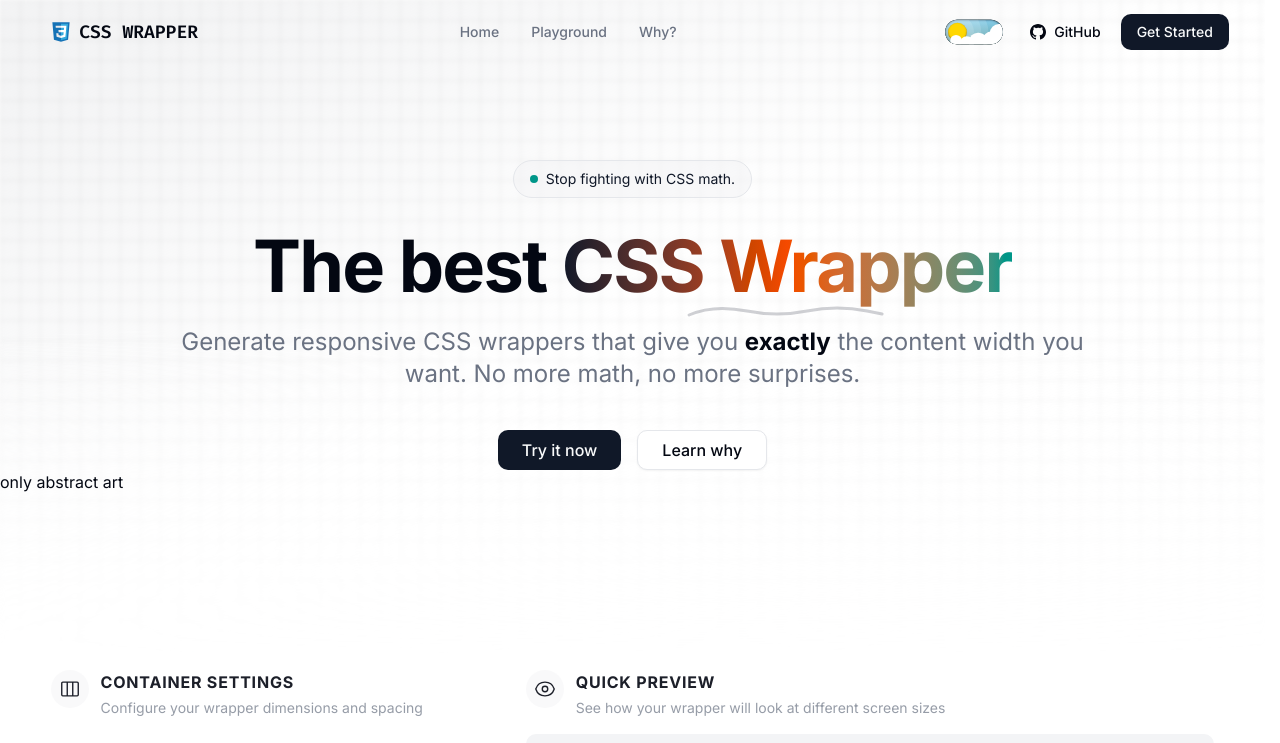
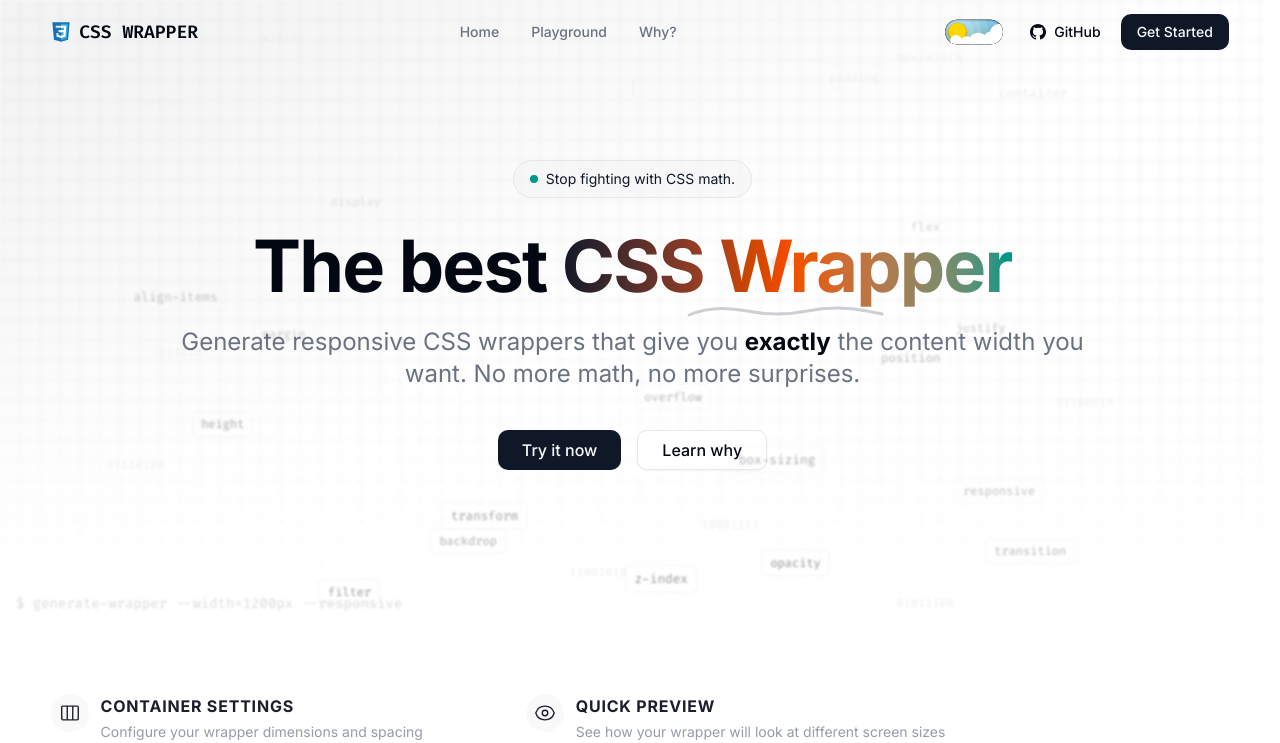
Before and after one commit to NazmusSayad/css-wrapper, a Next.js app: page / in a window 1280 px wide. Shown: the top 743 px of the page. Built offline with nearby package versions, Linux system fonts and the light colour scheme.

Commit message:
refactor(hero): update Hero component layout and add HeroCodeAnimations for enhanced visual effects

```diff
--- /dev/null
+++ b/src/features/landing/hero-code-animations.tsx
@@ -0,0 +1,272 @@
+'use client'
+/* eslint-disable react/no-unknown-property */
+
+export function HeroCodeAnimations() {
+  return (
+    <div className="pointer-events-none absolute inset-0 size-full overflow-hidden [mask-image:linear-gradient(to_top,black_0%,transparent_100%)] [mask-size:100%_100%] [mask-repeat:no-repeat] opacity-50 blur-[1px]">
+      <style jsx>{`
+        .float-up {
+          animation: floatUp 4s ease-in-out infinite;
+        }
+
+        .slide-fade {
+          animation: slideFade 3s ease-in-out infinite;
+        }
+
+        .scale-pulse {
+          animation: scalePulse 2.5s ease-in-out infinite;
+        }
+
+        .wave-motion {
+          animation: waveMotion 5s ease-in-out infinite;
+        }
+
+        .binary-flicker {
+          animation: binaryFlicker 3s linear infinite;
+        }
+
+        .binary-slide {
+          animation: binarySlide 4s ease-in-out infinite;
+        }
+
+        .binary-fade {
+          animation: binaryFade 2.8s ease-in-out infinite;
+        }
+
+        .cursor-glow {
+          animation: cursorGlow 1.5s ease-in-out infinite alternate;
+        }
+
+        .type-writer {
+          animation: typeWriter 4s steps(40) infinite;
+        }
+
+        .progress-fill {
+          animation: progressFill 3s ease-in-out infinite;
+        }
+
+        @keyframes floatUp {
+          0%,
+          100% {
+            transform: translateY(0px) scale(1);
+            opacity: 0.8;
+          }
+          50% {
+            transform: translateY(-10px) scale(1.05);
+            opacity: 1;
+          }
+        }
+
+        @keyframes slideFade {
+          0%,
+          100% {
+            transform: translateX(0px);
+            opacity: 0.7;
+          }
+          50% {
+            transform: translateX(5px);
+            opacity: 1;
+          }
+        }
+
+        @keyframes scalePulse {
+          0%,
+          100% {
+            transform: scale(1);
+            opacity: 0.8;
+          }
+          50% {
+            transform: scale(1.1);
+            opacity: 1;
+          }
+        }
+
+        @keyframes waveMotion {
+          0%,
+          100% {
+            transform: translateY(0px) translateX(0px);
+          }
+          25% {
+            transform: translateY(-5px) translateX(3px);
+          }
+          75% {
+            transform: translateY(5px) translateX(-3px);
+          }
+        }
+
+        @keyframes binaryFlicker {
+          0%,
+          100% {
+            opacity: 0.3;
+          }
+          25% {
+            opacity: 0.8;
+          }
+          50% {
+            opacity: 0.1;
+          }
+          75% {
+            opacity: 0.6;
+          }
+        }
+
+        @keyframes binarySlide {
+          0%,
+          100% {
+            transform: translateX(0px);
+            opacity: 0.4;
+          }
+          50% {
+            transform: translateX(8px);
+            opacity: 0.8;
+          }
+        }
+
+        @keyframes binaryFade {
+          0%,
+          100% {
+            opacity: 0.2;
+            transform: translateY(0px);
+          }
+          50% {
+            opacity: 0.7;
+            transform: translateY(-3px);
+          }
+        }
+
+        @keyframes cursorGlow {
+          0% {
+            opacity: 0.5;
+            transform: scaleY(1);
+          }
+          100% {
+            opacity: 1;
+            transform: scaleY(1.2);
+          }
+        }
+
+        @keyframes typeWriter {
+          0%,
+          10% {
+            width: 0%;
+          }
+          90%,
+          100% {
+            width: 100%;
+          }
+        }
+
+        @keyframes progressFill {
+          0% {
+            width: 0%;
+            opacity: 0.5;
+          }
+          50% {
+            width: 75%;
+            opacity: 1;
+          }
+          100% {
+            width: 100%;
+            opacity: 0.8;
+          }
+        }
+      `}</style>
+
+      <div className="absolute inset-0 font-mono text-xs">
+        {/* Top section - fewer elements */}
+        <div className="float-up absolute top-8 left-[20%] rounded border px-2 py-1">width</div>
+        <div className="slide-fade absolute top-16 right-[30%] rounded border px-2 py-1">
+          padding
+        </div>
+        <div className="wave-motion absolute top-12 left-[70%] rounded border px-2 py-1">
+          max-width
+        </div>
+        <div className="scale-pulse absolute top-20 right-[15%] rounded border px-2 py-1">
+          container
+        </div>
+
+        {/* Middle section - moderate content */}
+        <div className="binary-slide absolute top-[30%] left-[25%] rounded border px-2 py-1">
+          display
+        </div>
+        <div className="float-up absolute top-[35%] right-[25%] rounded border px-2 py-1">flex</div>
+        <div className="wave-motion absolute top-[40%] left-[60%] rounded border px-2 py-1">
+          grid
+        </div>
+        <div className="scale-pulse absolute top-[45%] left-[10%] rounded border px-2 py-1">
+          align-items
+        </div>
+        <div className="slide-fade absolute top-[50%] right-[20%] rounded border px-2 py-1">
+          justify
+        </div>
+
+        {/* Bottom section - LOTS more content */}
+        <div className="binary-flicker absolute bottom-[45%] left-[20%] rounded border px-2 py-1">
+          margin
+        </div>
+        <div className="float-up absolute right-[25%] bottom-[40%] rounded border px-2 py-1">
+          position
+        </div>
+        <div className="slide-fade absolute bottom-[35%] left-[50%] rounded border px-2 py-1">
+          overflow
+        </div>
+        <div className="wave-motion absolute bottom-[30%] left-[15%] rounded border px-2 py-1">
+          height
+        </div>
+        <div className="scale-pulse absolute right-[35%] bottom-[25%] rounded border px-2 py-1">
+          box-sizing
+        </div>
+        <div className="binary-slide absolute bottom-[20%] left-[75%] rounded border px-2 py-1">
+          responsive
+        </div>
+        <div className="float-up absolute bottom-[15%] left-[35%] rounded border px-2 py-1">
+          transform
+        </div>
+        <div className="binary-fade absolute right-[15%] bottom-[10%] rounded border px-2 py-1">
+          transition
+        </div>
+        <div className="wave-motion absolute bottom-[8%] left-[60%] rounded border px-2 py-1">
+          opacity
+        </div>
+        <div className="scale-pulse absolute right-[45%] bottom-[6%] rounded border px-2 py-1">
+          z-index
+        </div>
+        <div className="slide-fade absolute bottom-[4%] left-[25%] rounded border px-2 py-1">
+          filter
+        </div>
+        <div className="binary-flicker absolute right-[60%] bottom-[12%] rounded border px-2 py-1">
+          backdrop
+        </div>
+      </div>
+
+      <div className="absolute inset-0 font-mono text-xs opacity-20">
+        {/* Binary scattered throughout but more on bottom */}
+        <div className="binary-flicker absolute top-[15%] left-[10%]">01001000</div>
+        <div className="binary-slide absolute top-[25%] right-[8%]">11010011</div>
+        <div className="binary-fade absolute top-[55%] left-[12%]">10110101</div>
+
+        {/* More binary on bottom */}
+        <div className="binary-flicker absolute right-[12%] bottom-[35%]">11100010</div>
+        <div className="binary-slide absolute bottom-[25%] left-[8%]">01110100</div>
+        <div className="binary-fade absolute right-[40%] bottom-[15%]">10001111</div>
+        <div className="binary-flicker absolute bottom-[8%] left-[45%]">11001010</div>
+        <div className="binary-slide absolute right-[25%] bottom-[3%]">01011100</div>
+      </div>
+
+      <div className="cursor-glow absolute top-20 left-[50%] h-4 w-px bg-current" />
+
+      <div className="absolute bottom-4 left-4 font-mono text-sm opacity-30">
+        <span className="type-writer overflow-hidden whitespace-nowrap">
+          $ generate-wrapper --width=1200px --responsive
+        </span>
+      </div>
+
+      <div className="absolute top-4 right-4 font-mono text-xs opacity-50">
+        <div className="scale-pulse">Compiling CSS...</div>
+        <div className="mt-1 h-1 w-16 overflow-hidden rounded border">
+          <div className="progress-fill h-full bg-current"></div>
+        </div>
+      </div>
+    </div>
+  )
+}
--- a/src/features/landing/hero.tsx
+++ b/src/features/landing/hero.tsx
@@ -1,14 +1,17 @@
 import { Button } from '@/components/ui/button'
 import { Wrapper } from '@/layouts/wrapper'
 import { cn } from '@/lib/utils'
+import { HeroCodeAnimations } from './hero-code-animations'
 import styles from './styles.module.scss'
 
 export function Hero() {
   return (
-    <section className="relative -mb-20 overflow-hidden py-32 sm:-mb-24 sm:py-40">
+    <section className="relative -mb-8 overflow-hidden py-32 sm:-mb-12 sm:py-40">
       <div className="from-primary/5 via-background to-accent/5 absolute inset-0 -z-10 bg-gradient-to-br [mask-image:linear-gradient(to_bottom,black_50%,transparent_100%)] [mask-size:100%_100%] [mask-repeat:no-repeat] blur-[2px]">
         <div className={cn(styles.bgGridPattern, 'pointer-events-none absolute inset-0')} />
       </div>
+
+      <HeroCodeAnimations />
 
       <Wrapper className="text-center [--max-width:60rem]">
         <div className="bg-secondary/50 text-secondary-foreground mb-8 inline-flex items-center gap-2 rounded-full border px-4 py-2 text-sm">
@@ -56,8 +59,6 @@
           </Button>
         </div>
       </Wrapper>
-
-      <div>only abstract art</div>
     </section>
   )
 }
--- a/src/features/landing/navbar.tsx
+++ b/src/features/landing/navbar.tsx
@@ -46,8 +46,7 @@
     <header
       className={cn(
         'fixed top-0 isolate z-50 w-full border-b border-transparent bg-transparent backdrop-blur-none',
-        scrollTop && scrollTop > 100 && 'border-b-border bg-background/80',
-        (scrollTop == null || scrollTop > 100) && 'backdrop-blur-md'
+        scrollTop && scrollTop > 100 && 'border-b-border bg-background/80 backdrop-blur-md'
       )}
     >
       <Wrapper>
```
